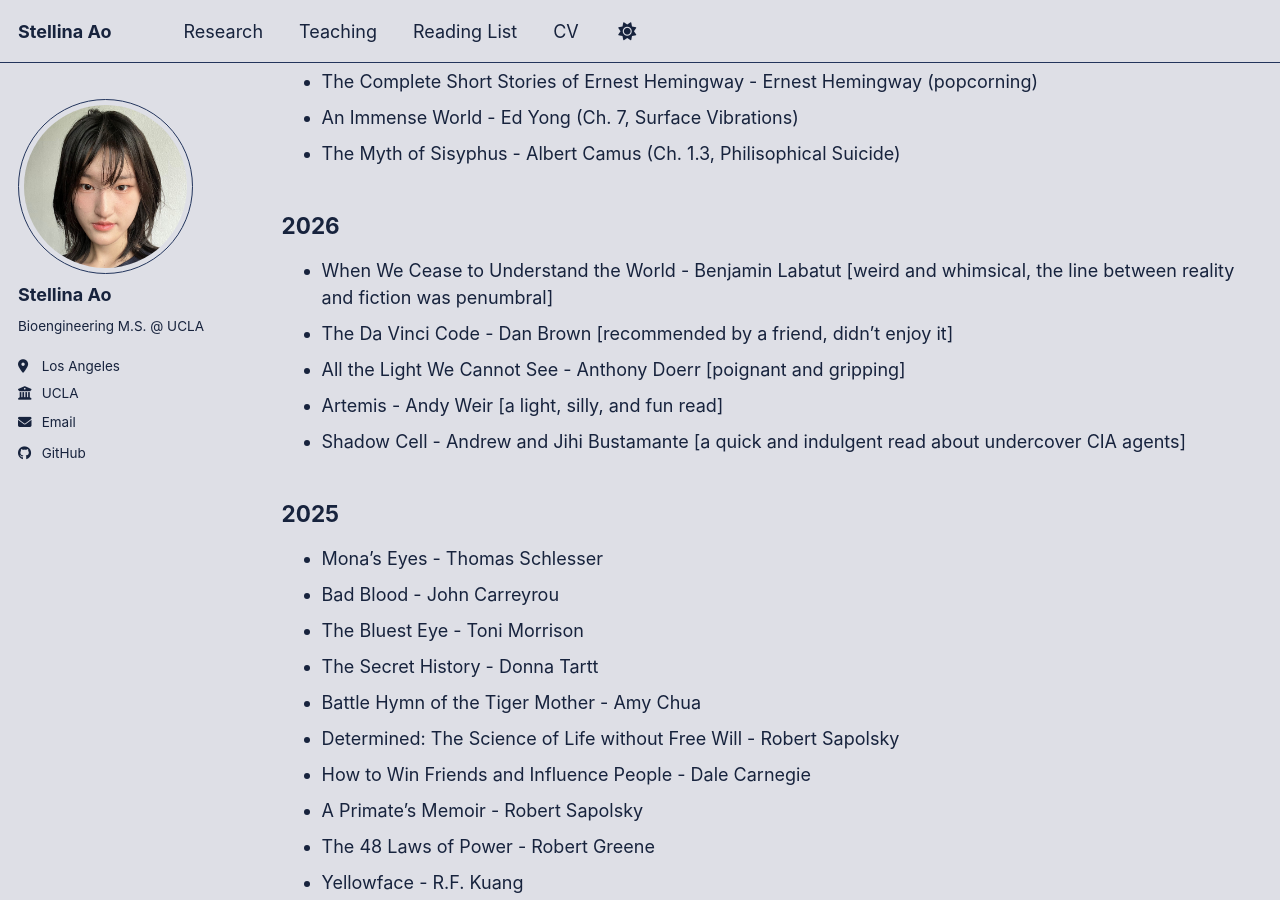
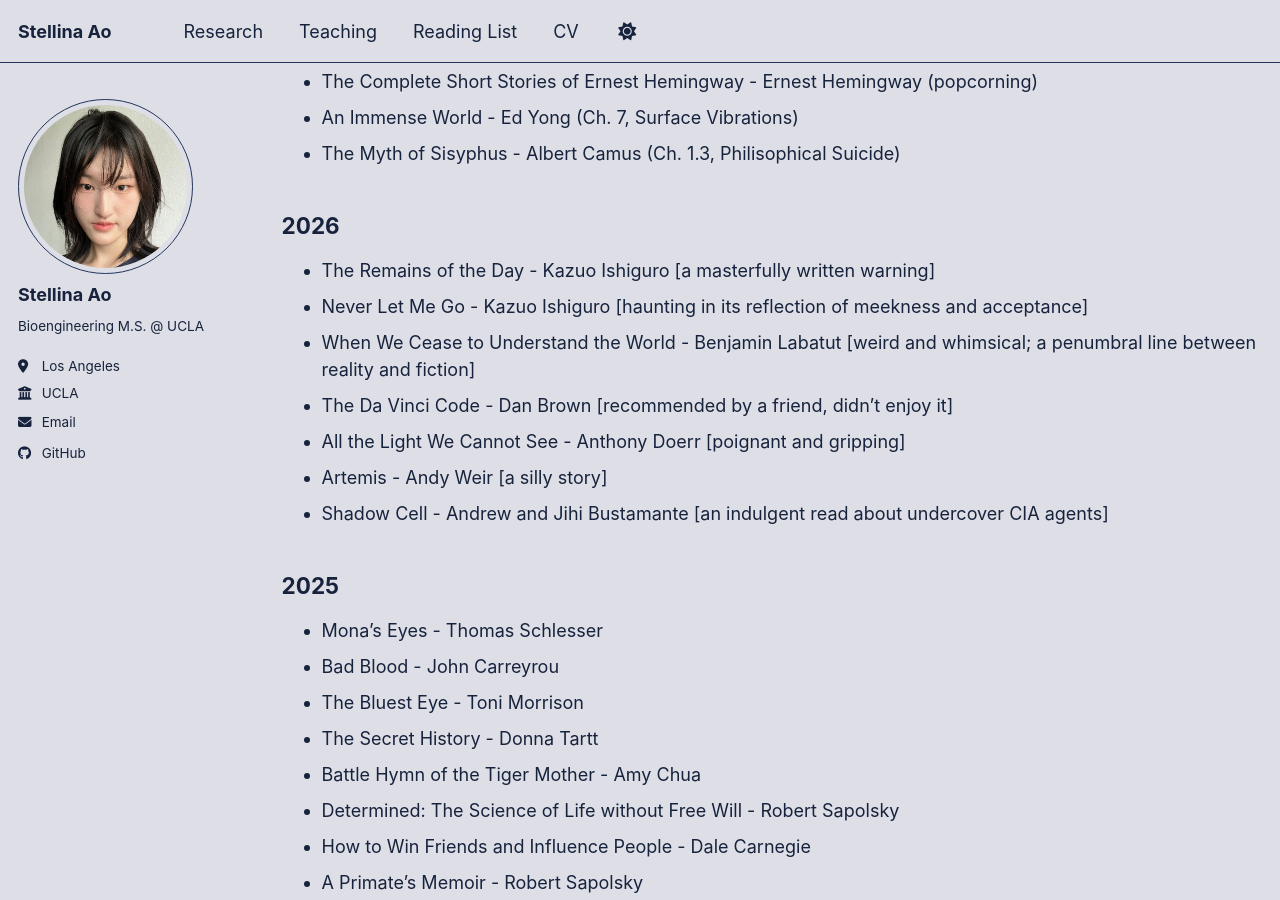
Before and after one commit to stellinaao/stellinaao.github.io, a Jekyll site: the page built from _pages/reading-list.md, in a window 1280 px wide and 900 px high, scrolled down 398 px. Built offline with Jekyll 4.4.1, drawn with Linux system fonts in a browser that asks for light colours; a script bundle is joined from its source files by our own code; library files that are not in the unit come from our copies.

Commit message:
added K.I. books - sa

```diff
--- a/_config.yml
+++ b/_config.yml
@@ -10,7 +10,7 @@
 locale                   : "en-US"
 site_theme               : "stellina" # Currently available options are "default", "air"
 title                    : "Stellina Ao"
-title_separator          : "-"
+title_separator          : "|"
 name                     : &name "Stellina Ao"
 description              : &description "Stellina Ao's Academic Portfolio"   # Update this with a general description of your site, this is the default if not overridden by a page
 url                      : https://stellinaao.github.io # The base hostname & protocol for your site e.g. "https://[your GitHub username].github.io",
--- a/_pages/reading-list.md
+++ b/_pages/reading-list.md
@@ -23,11 +23,13 @@ Currently Reading
 
 2026
 ----
-* When We Cease to Understand the World - Benjamin Labatut [weird and whimsical, the line between reality and fiction was penumbral]
+* The Remains of the Day - Kazuo Ishiguro [a masterfully written warning]
+* Never Let Me Go - Kazuo Ishiguro [haunting in its reflection of meekness and acceptance]
+* When We Cease to Understand the World - Benjamin Labatut [weird and whimsical; a penumbral line between reality and fiction]
 * The Da Vinci Code - Dan Brown [recommended by a friend, didn't enjoy it]
 * All the Light We Cannot See - Anthony Doerr [poignant and gripping]
-* Artemis - Andy Weir [a light, silly, and fun read]
-* Shadow Cell - Andrew and Jihi Bustamante [a quick and indulgent read about undercover CIA agents]
+* Artemis - Andy Weir [a silly story]
+* Shadow Cell - Andrew and Jihi Bustamante [an indulgent read about undercover CIA agents]
 
 2025
 -----
```
